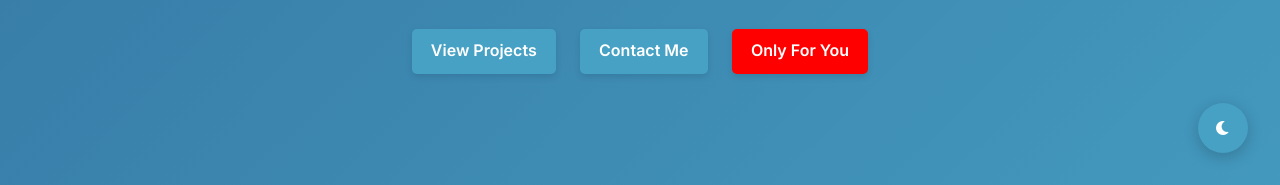
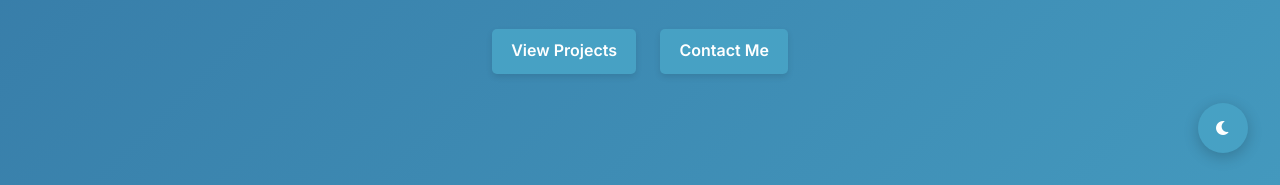
Before and after one commit to shrestha-sachin/personal-website, a plain HTML site: page index.html in a window 1280 px wide. Shown: the part 615-800 px from the top of the page. Drawn offline with Linux system fonts and the light colour scheme.

Commit message:
Update index.html

```diff
--- a/index.html
+++ b/index.html
@@ -47,7 +47,6 @@
           <div class="cta-buttons">
             <a href="projects.html" class="btn">View Projects</a>
             <a href="contact.html" class="btn">Contact Me</a>
-            <a href="../Proposal" style="background-color: red;" class="btn">Only For You</a>
           </div>
         </div>
       </section>
```
